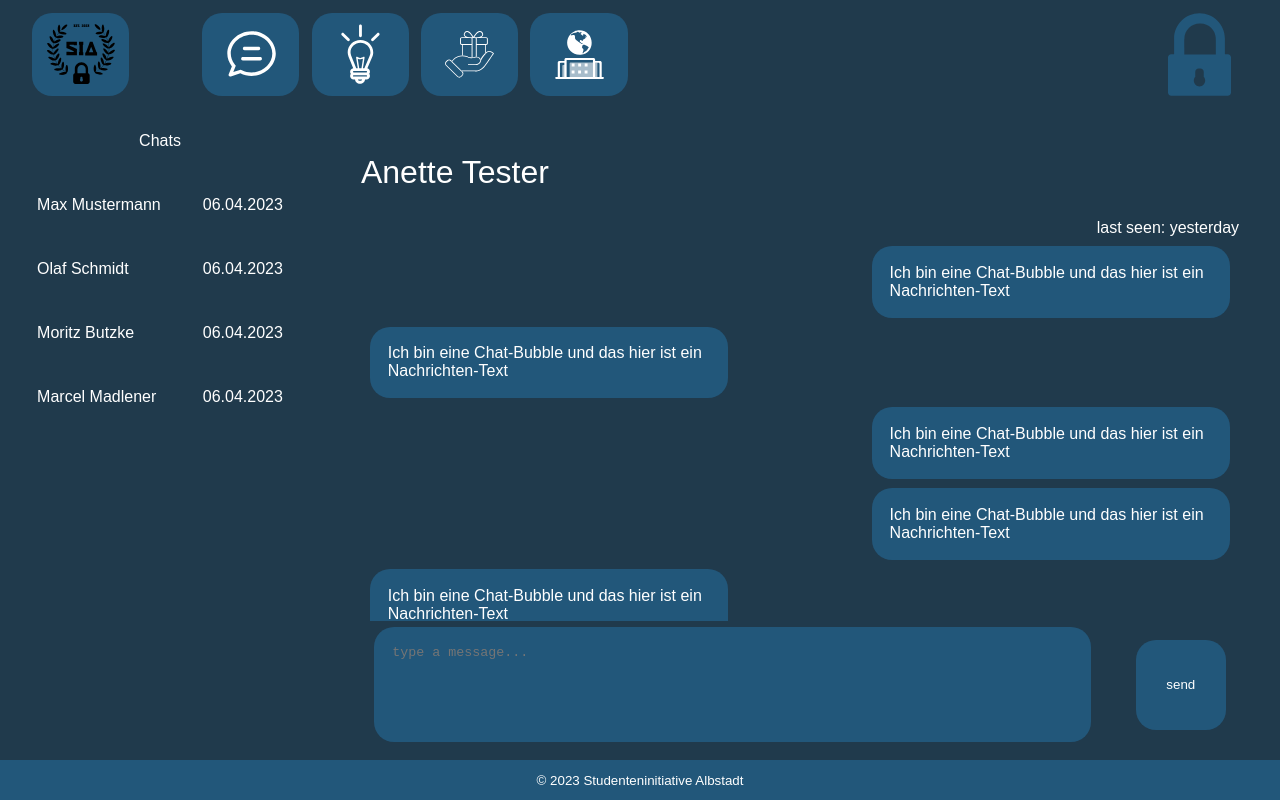
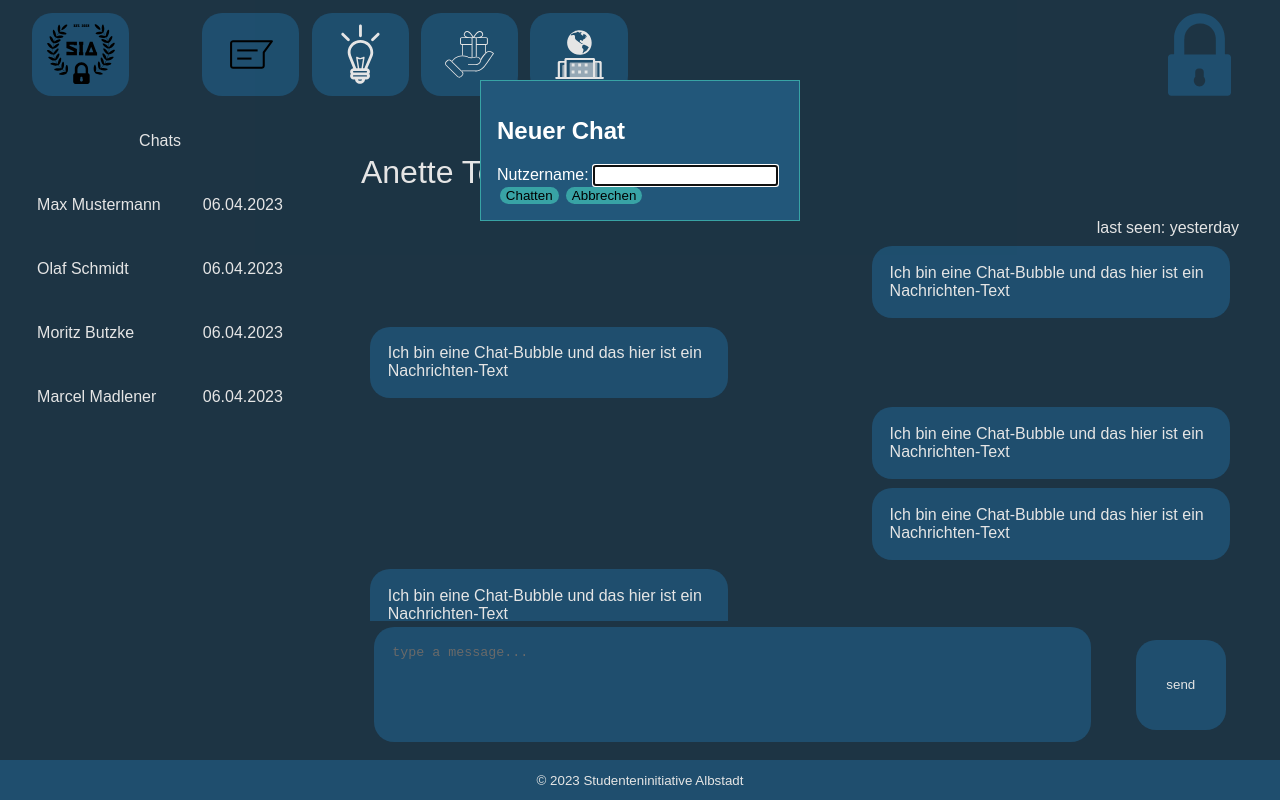
Before and after one commit to bu7z/SicherInAlbstadt, a plain HTML site: page Frontend/chat_page.html in a window 1280 px wide. Both pictures are taken after a click on the element 250 px from the left and 54 px from the top of the page. Drawn offline with Linux system fonts and the light colour scheme.

Commit message:
newchatbutton

```diff
--- a/Frontend/chat_page.css
+++ b/Frontend/chat_page.css
@@ -54,7 +54,7 @@ header {
 }
 
 #header_chat {
-  background-image: url("./icons/chat.svg");
+  background-image: url("./icons/newchat.svg");
   background-size: 50%;
   background-repeat: no-repeat;
   background-position: center;
@@ -263,3 +263,40 @@ footer {
   justify-content: center;
   align-items: center;
 }
+
+dialog:not([open]) {
+  display: none;
+}
+
+/* Styling der geöffneten Popup-Box */
+dialog[open] {
+  width: 20em;
+  background: #22577A;
+  border: thin solid #38A3A5;
+  margin: 5em auto;
+  color: #FFFFFF;
+}
+
+#newuname{
+  background-color: #38A3A5;
+  margin-left: 1%;
+  border-radius: 20px;
+  transition: 0.3s;
+  border: 0px;
+}
+
+#abbruch{
+  background-color: #38A3A5;
+  margin-left: 1%;
+  border-radius: 20px;
+  transition: 0.3s;
+  border: 0px;
+}
+
+#abbruch:hover{
+  background-color: #22577A;
+}
+
+#newuname:hover{
+  background-color: #22577A;
+}
--- a/Frontend/chat_page.html
+++ b/Frontend/chat_page.html
@@ -9,13 +9,22 @@
 	<body>
     <header>
       <div id="header_home" class="header_nav" onclick="window.open('./home.html', '_self')"></div>
-      <div id="header_chat" class="header_nav" onmouseover="toggle_visibility(this)" onmouseleave="toggle_visibility(this)"><div id="header_chat_text">Chat</div></div>
+	  <div id="header_chat" class="header_nav"></div>
       <div id="header_how_it_works" class="header_nav" onclick="window.open('./how_it_works.html', '_self')"></div>
       <div id="header_donate" class="header_nav" onclick="window.open('./donate.html', '_self')"></div>
       <div id="header_impressum" class="header_nav" onclick="window.open('./impressum.html', '_self')"></div>
       <div id="header_logout" class="header_nav" onclick="window.open('./index.html', '_self')"></div>
     </header>
     <main>
+			<dialog  id="dialog">
+				<h2>Neuer Chat</h2>
+				<form method="dialog">
+			   		<label>Nutzername:</label>
+					<input id="uname"></input>
+			   		<button id="newuname" value="newuname">Chatten</button>
+			   		<button id="abbruch">Abbrechen</button>
+			 	</form>
+			</dialog>
 			<nav id="chat_list">
 				<div id="chat_list_header" class="chat_list_element">
 					<div>Chats</div>
--- a/Frontend/chat_page.js
+++ b/Frontend/chat_page.js
@@ -90,3 +90,11 @@ function click_button(element) {
     element_input_field.value = "";
   }
 }
+
+document.getElementById("header_chat").addEventListener("click", () => {
+  document.getElementById("dialog").showModal();
+});
+
+document.getElementById("abbruch").addEventListener("click", () => {
+  document.getElementById("dialog").close();
+});
```
Also changed, not shown: Frontend/icons/newchat.svg (added).
